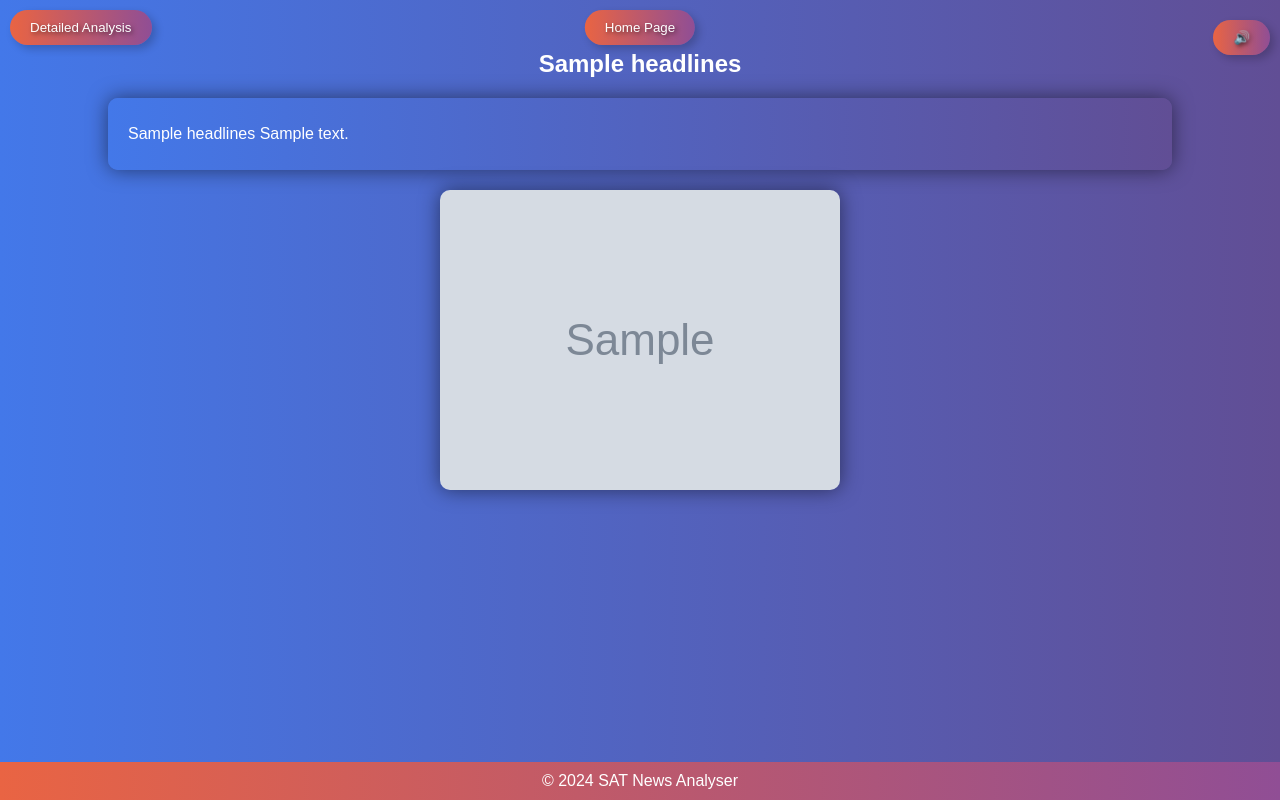
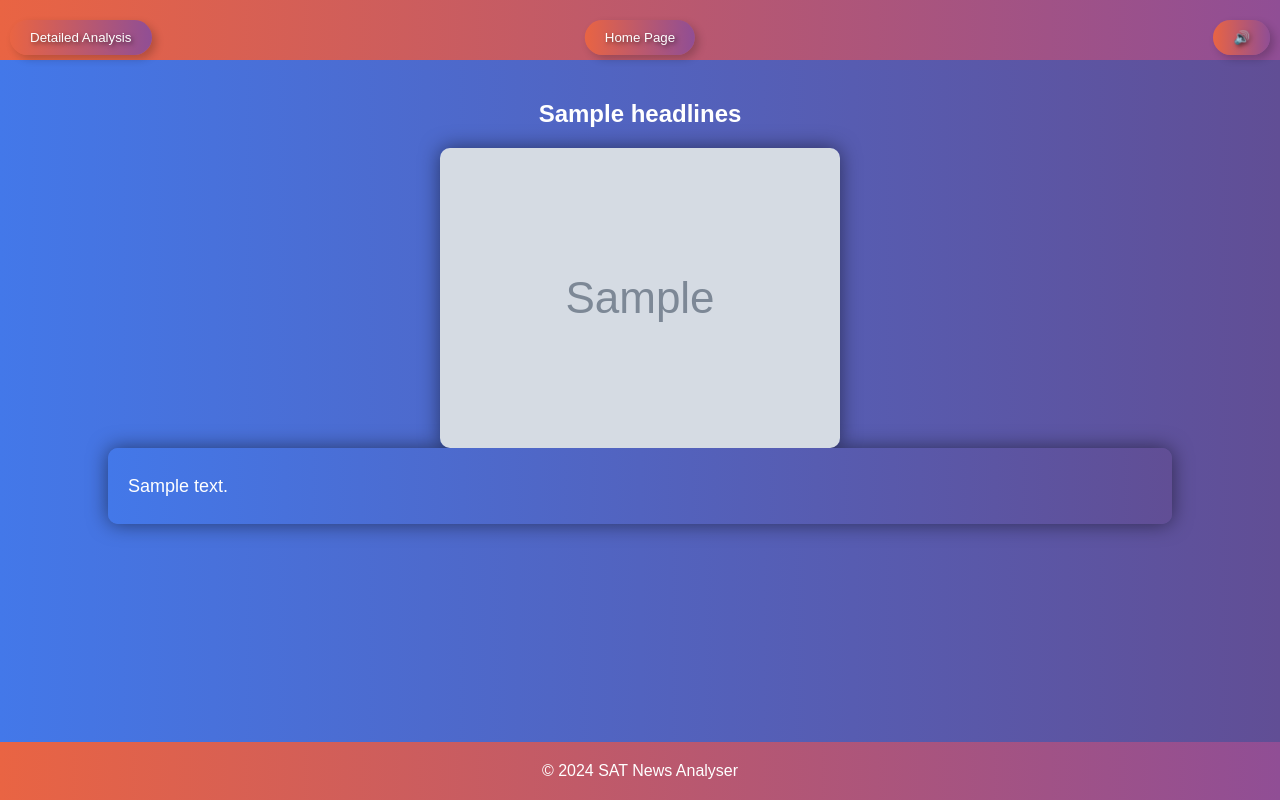
Before and after one commit to satyampandey1411/SAT-News-Analyser, a Flask app: template templates/content.html in a window 1280 px wide. Run offline with Flask 3, Linux system fonts and the light colour scheme; the template is opened without the code that fills it: most values are stand-ins (such as "Sample title", 1, 10 or a date in 2020); grey boxes marked "Sample" are stand-in pictures; some libraries are stand-ins or nearby versions.

Commit message:
Update content.html

```diff
--- a/templates/content.html
+++ b/templates/content.html
@@ -6,19 +6,34 @@
 <title>Content</title>
 <link rel="icon" href="/static/fevicon.png" type="image/x-icon"> <!-- Add this line for favicon -->
 <style>
+        /* CSS for header */
+        .header {
+            position: fixed;
+            top: 0;
+            left: 0;
+            width: 100%;
+            background: linear-gradient(to right, #e96443, #904e95);
+            color: white;
+            padding: 30px 0; /* Increase padding to create space between content and footer */
+            text-align: center;
+            z-index: 999; /* Ensure the header is above other content */
+        }
+
         /* CSS for footer */
         .footer {
             position: fixed;
             bottom: 0;
             left: 0;
             width: 100%;
-            background: linear-gradient(to right, #e96443, #904e95); /* Gradient background */
+            background: linear-gradient(to right, #e96443, #904e95);
             color: white;
-            padding: 10px 0;
+            padding: 20px 0; /* Increase padding to create space between content and footer */
             text-align: center;
+            z-index: 999; /* Ensure the footer is above other content */
         }
 
         /* CSS for cleaned text */
+/* CSS for cleaned text */
         .cleaned-text {
             line-height: 2.0;
             text-align: justify;
@@ -30,7 +45,9 @@
             box-shadow: 0 0 20px rgba(0, 0, 0, 0.5); /* Box shadow for 3D effect */
             color: white; /* Text color */
             overflow: hidden; /* Hide scrollbar */
+            font-size: 18px; /* Increase font size */
         }
+
 
         /* Paragraph CSS */
         .cleaned-text p {
@@ -39,19 +56,23 @@
         }
 
         /* CSS for the box */
-        .box {
-            margin: 20px 10px; /* Decreased margin on both sides */
-            background: linear-gradient(to right, #4378e9, #614e95); /* Gradient background */
-            border: 1px solid rgba(255, 255, 255, 0.3); /* Border color with transparency */
-            border-radius: 10px; /* Rounded corners */
-            box-shadow: 0 0 20px rgba(0, 0, 0, 0.5); /* Box shadow for 3D effect */
-            overflow-y: auto; /* Add vertical scroll if content exceeds box height */
-            color: white; /* Text color */
+        /* New CSS for body */
+        body {
+            margin: 0;
+            padding: 0;
+            font-family: Arial, sans-serif;
+            display: flex;
+            flex-direction: column;
+            align-items: center;
+            height: 100vh;
+            background: linear-gradient(to right, #4378e9, #614e95);
+            /* Change these color codes to your desired gradient */
+            color: white;
         }
 
         /* CSS for speech button */
         .speech-button {
-            position: fixed;
+            position: absolute;
             top: 20px;
             right: 10px;
             padding: 10px 20px;
@@ -72,8 +93,8 @@
 
         /* CSS for view table button */
         .view-table-button {
-            position: fixed;
-            top: 10px;
+            position: absolute;
+            top: 20px;
             left: 10px;
             padding: 10px 20px;
             background: linear-gradient(to right, #e96443, #904e95); /* Gradient background */
@@ -93,8 +114,8 @@
 
         /* Adjust the position of the Home Page button */
         .home-button {
-            position: fixed;
-            top: 10px;
+            position: absolute;
+            top: 20px;
             left: 50%; /* Center the button horizontally */
             transform: translateX(-50%); /* Move the button to the left by half of its width */
             padding: 10px 20px;
@@ -113,32 +134,21 @@
             background: linear-gradient(to right, #f85b00, #e53935); /* Gradient hover background */
         }
 
-        /* New CSS for body */
-        body {
-            margin: 0;
-            padding: 0;
-            font-family: Arial, sans-serif;
-            display: flex;
-            flex-direction: column;
-            align-items: center;
-            height: 100vh;
-            background: linear-gradient(to right, #4378e9, #614e95);
-            /* Change these color codes to your desired gradient */
-            color: white;
-        }
-
         /* CSS for headline */
         .headline {
-            margin-top: 50px; /* Adjust the margin to create space between headline and buttons */
+            margin-top: 100px; /* Adjust the margin to create space between headline and buttons */
             text-align: center;
         }
 
         /* Make the body scrollable */
         .body-container {
-            flex: 1; /* Grow to fill remaining space */
-            overflow-y: auto; /* Enable vertical scrolling */
-            width: 100%; /* Ensure full width */
+            flex: 1;
+            overflow-y: auto;
+            width: 100%;
+            padding-top: 00px; /* Adjust padding to create space for the header */
+            padding-bottom: 100px; /* Adjusted padding to reduce space for the footer */
         }
+
 
 
         /* CSS for image */
@@ -156,33 +166,34 @@
     <title>Document</title>
 </head>
 <body>
+    <div class="header">
+        <button class="view-table-button" onclick="location.href='/table'">Detailed Analysis</button>
+        <button class="home-button" onclick="location.href='/'">Home Page</button>
+        <button class="speech-button">🔊</button>
+    </div>
 
     <div class="body-container">
         {% if headlines %}
             <h2 class="headline">{{ headlines }}</h2>
         {% endif %}
 
+        {% if image_url %}
+            <img class="article-image" src="{{ image_url }}" alt="Article Image">
+        {% endif %}
+
         {% if cleaned_text %}
             <div class="cleaned-text">
-                {{ headlines }}
                 {{ cleaned_text | safe }}
             </div>
         {% endif %}
-    {% if image_url %}
-    <img class="article-image" src="{{ image_url }}" alt="Article Image">
-    {% endif %}
     </div>
+
     <form id="view-table-form" action="/table" method="GET">
     </form>
 
     <div class="footer">
         &copy; 2024 SAT News Analyser
     </div>
-
-    <button class="speech-button">🔊</button>
-    <button class="view-table-button" onclick="location.href='/table'">Detailed Analysis</button>
-    <button class="home-button" onclick="location.href='/'">Home Page</button>
-
 
     <script>
         document.addEventListener("DOMContentLoaded", function() {
@@ -220,3 +231,50 @@
 
 </body>
 </html>
+
+
+    <script>
+        document.addEventListener("DOMContentLoaded", function() {
+            // Check if Speech Synthesis is supported
+            if ('speechSynthesis' in window) {
+                var isSpeaking = false;
+                var speechSynth = window.speechSynthesis;
+                var speechText = document.querySelector('.cleaned-text').innerText;
+
+                console.log("Speech text:", speechText); // Check if speechText contains the expected content
+
+                function toggleSpeech() {
+                    console.log("Toggle speech called."); // Check if the function is being called
+                    if (!isSpeaking) {
+                        var speechUtterance = new SpeechSynthesisUtterance(speechText);
+                        speechUtterance.rate = 1.5; // Change the rate to 1.5 (example value)
+                        speechSynth.speak(speechUtterance);
+                        isSpeaking = true;
+                        console.log("Speaking...");
+                    } else {
+                        speechSynth.cancel();
+                        isSpeaking = false;
+                        console.log("Stopped speaking.");
+                    }
+                }
+
+                document.querySelector('.speech-button').addEventListener('click', toggleSpeech);
+
+                // Automatically stop speech synthesis when navigating away from the page
+                window.addEventListener('beforeunload', function() {
+                    if (isSpeaking) {
+                        speechSynth.cancel();
+                        console.log("Speech synthesis stopped before navigating away.");
+                    }
+                });
+            } else {
+                // Speech Synthesis not supported, handle accordingly
+                console.log("Speech Synthesis is not supported in this browser.");
+            }
+        });
+
+    </script>
+
+
+</body>
+</html>
```
